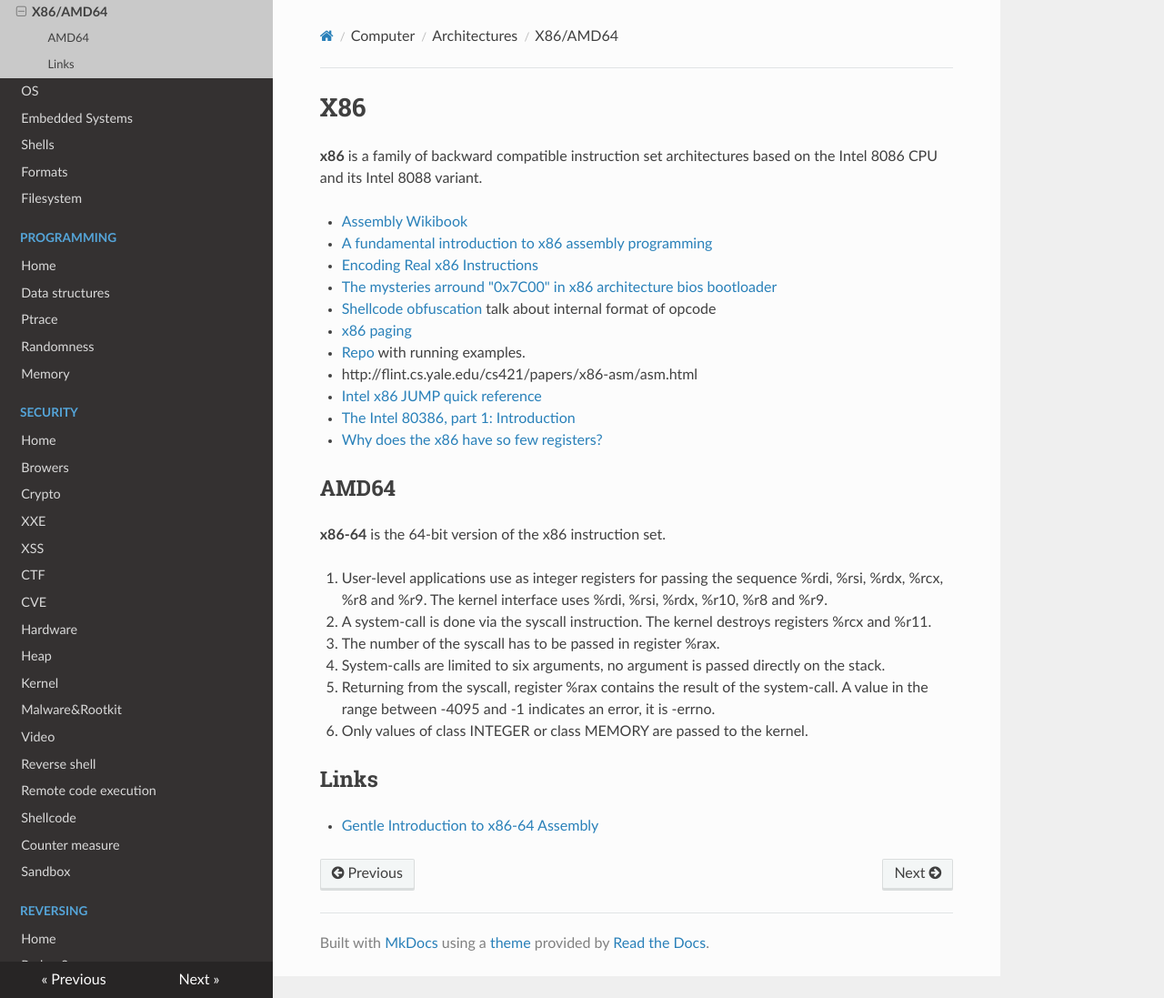
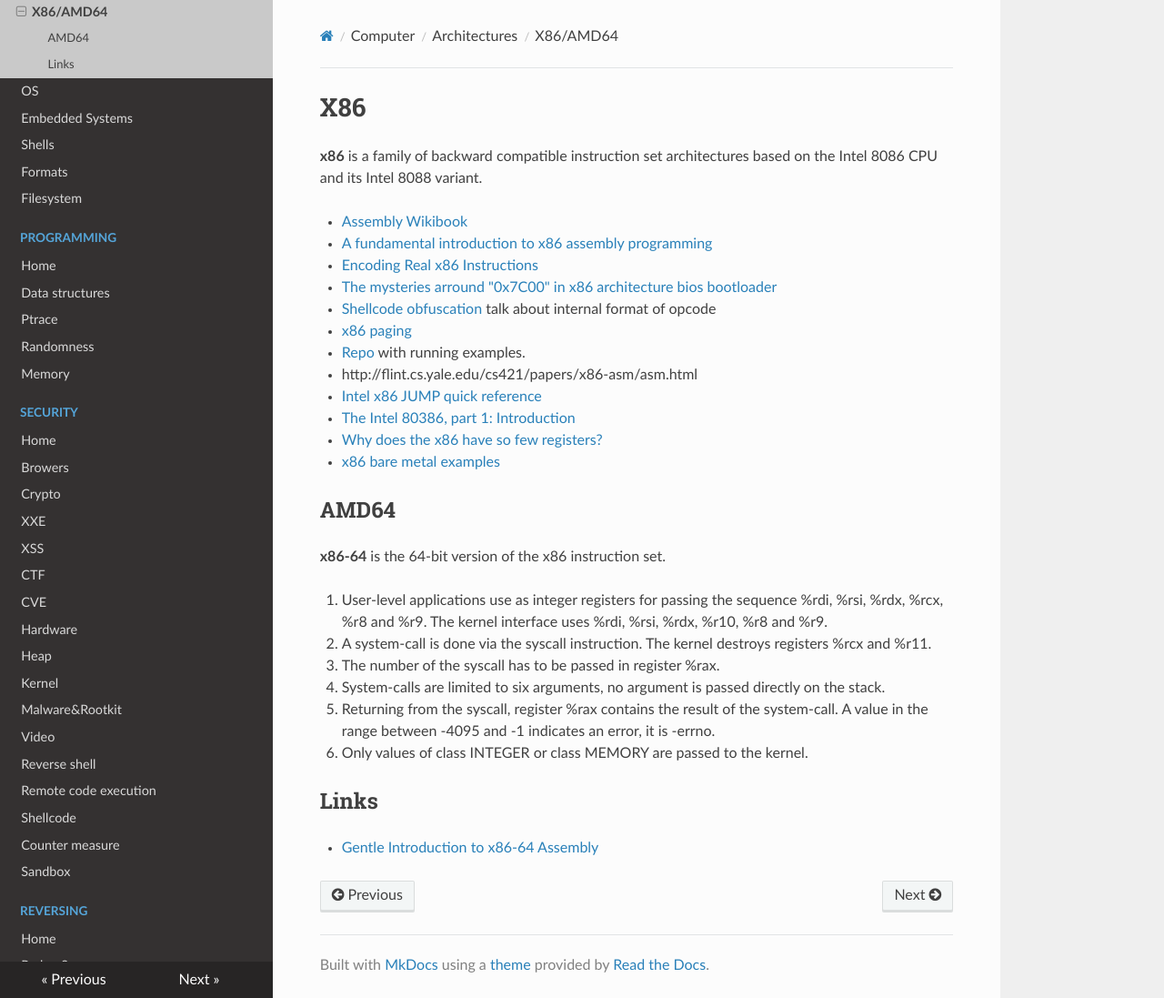
Before and after one commit to gipi/low-level, an MkDocs documentation site: the page built from docs/arch/x86.md, in a window 1280 px wide and 1097 px high. Shown: the whole window at 91% size. Built offline with MkDocs 1.6.1, drawn with Linux system fonts in a browser that asks for light colours; nearby versions of some CDN libraries; old or Windows-style settings are respelled for this version of MkDocs.

Commit message:
Update x86.md

```diff
--- a/docs/arch/x86.md
+++ b/docs/arch/x86.md
@@ -14,6 +14,7 @@ based on the Intel 8086 CPU and its Intel 8088 variant.
  - [Intel x86 JUMP quick reference](http://unixwiz.net/techtips/x86-jumps.html)
  - [The Intel 80386, part 1: Introduction](https://blogs.msdn.microsoft.com/oldnewthing/20190121-00/?p=100745)
  - [Why does the x86 have so few registers?](https://blogs.msdn.microsoft.com/oldnewthing/20040105-00/?p=41203)
+ - [x86 bare metal examples](https://github.com/cirosantilli/x86-bare-metal-examples)
 
 ## AMD64
 
```
